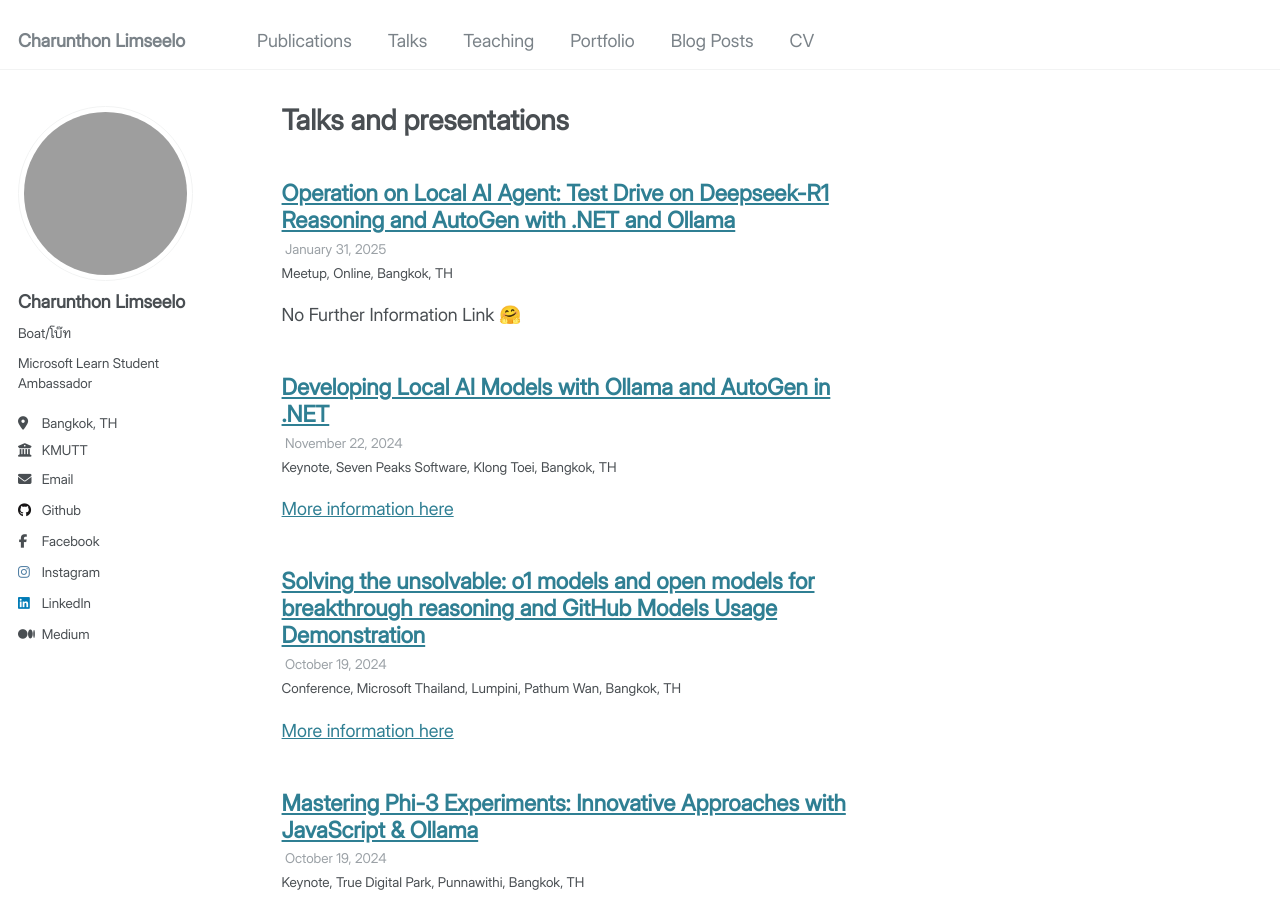
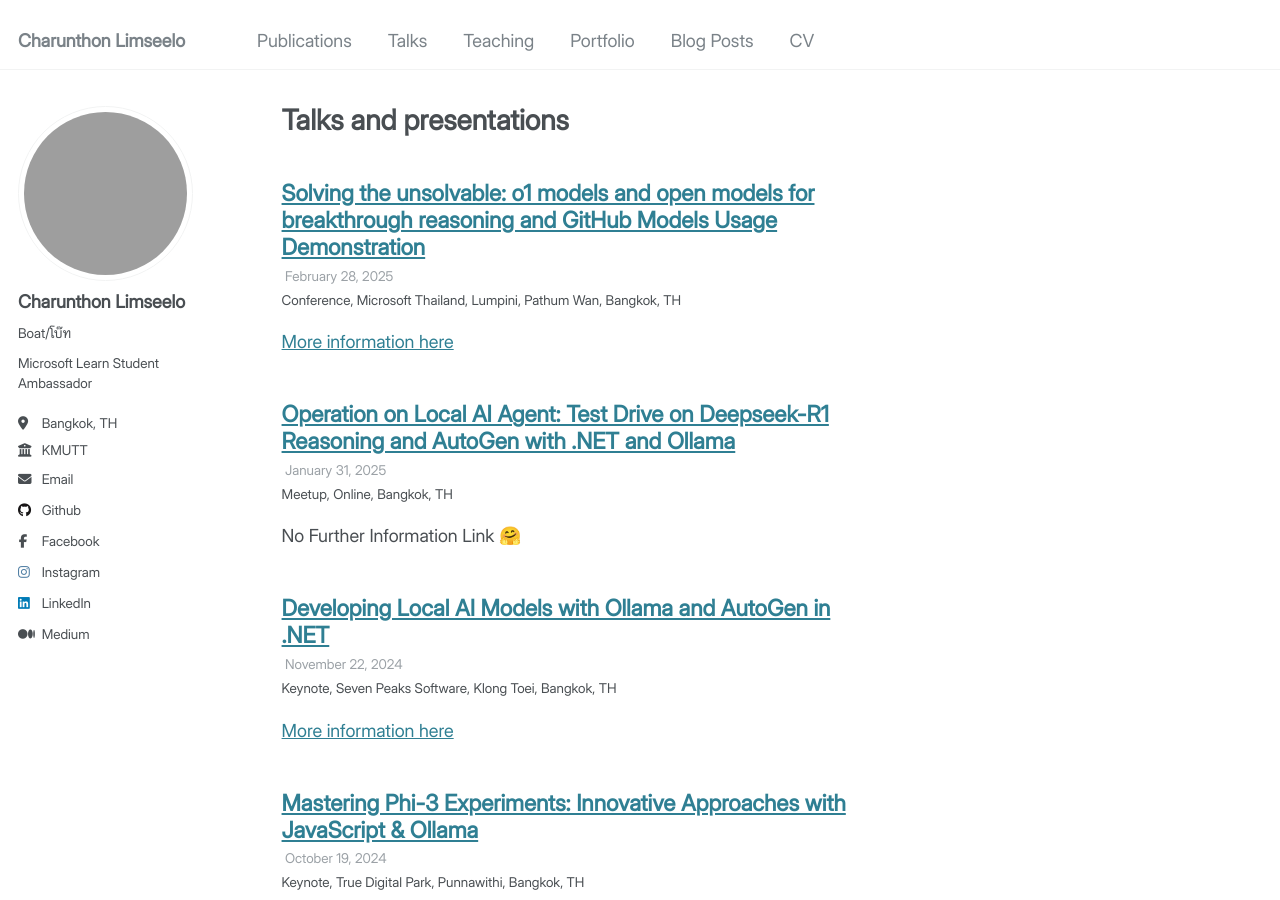
Before and after one commit to chrnthnkmutt/chrnthnkmutt.github.io, a Jekyll site: the page built from _pages/talks.html, in a window 1280 px wide and 900 px high. Built offline with Jekyll 4.4.1, drawn with Linux system fonts in a browser that asks for light colours; grey boxes are pictures that could not be loaded.

Commit message:
change date

```diff
--- a/_talks/ssAI3.md
+++ b/_talks/ssAI3.md
@@ -4,7 +4,7 @@ collection: talks
 type: "Conference"
 permalink: /talks/ssAI3
 venue: "Microsoft Thailand"
-date: 2024-10-19
+date: 2025-02-28
 location: "Lumpini, Pathum Wan, Bangkok, TH"
 ---
 
```
